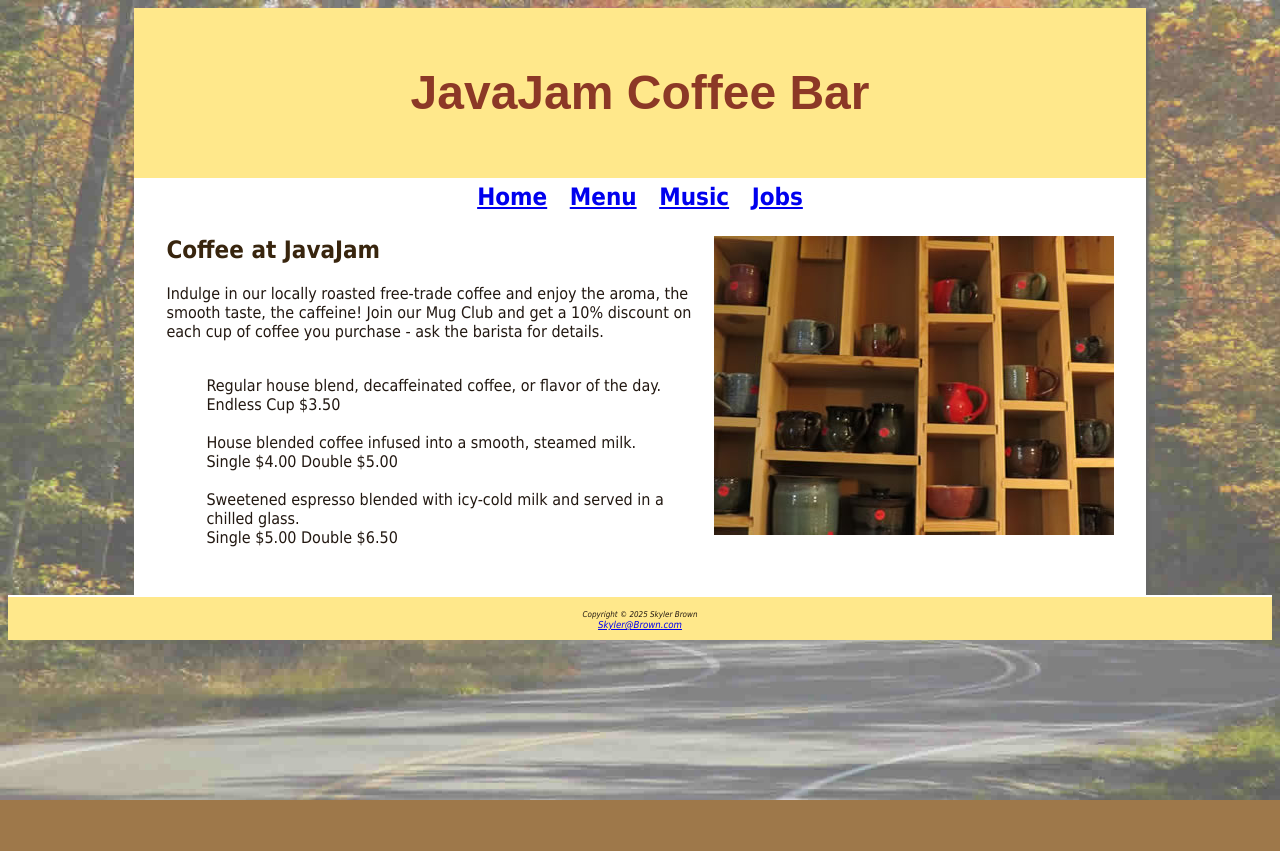
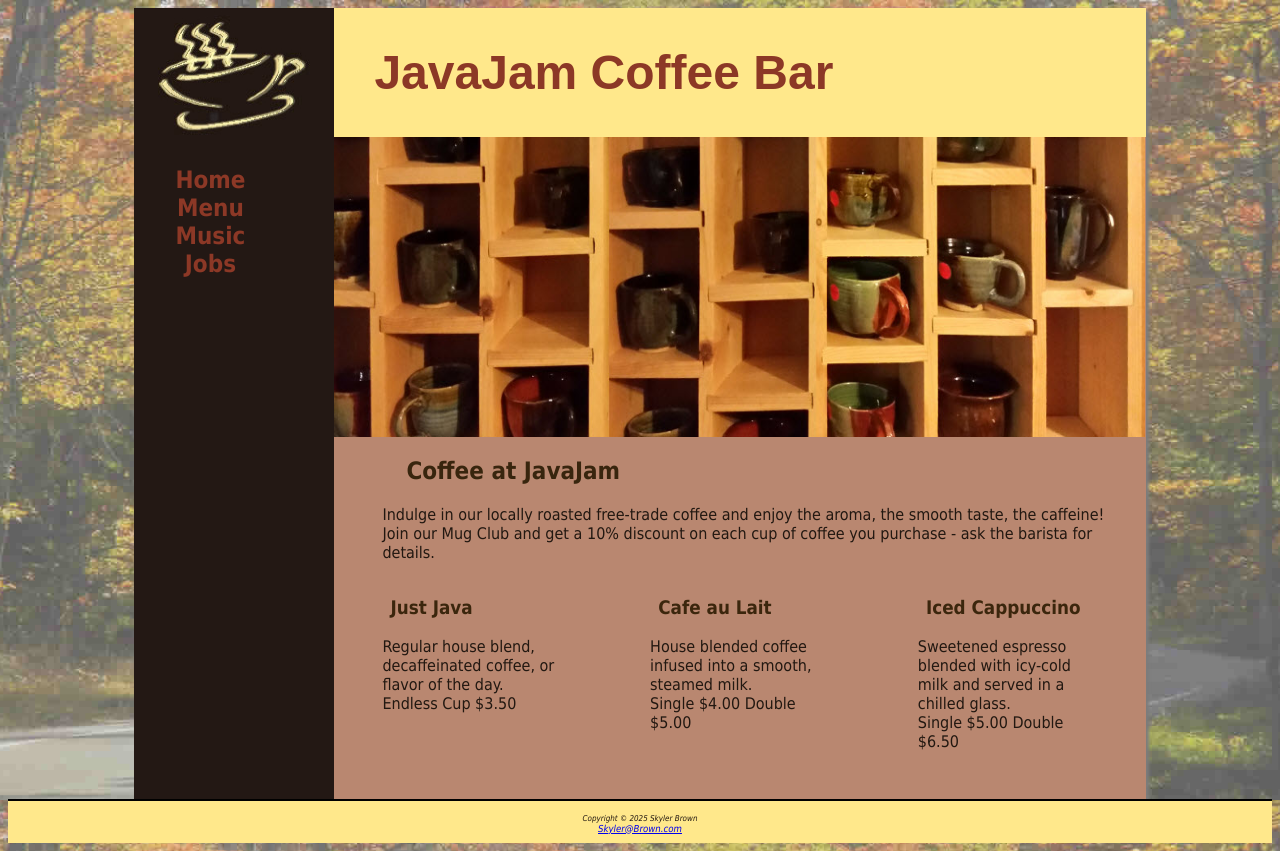
Before and after one commit to SaltyBrown/SaltyBrown.github.io, a plain HTML site: page javajam/menu.html in a window 1280 px wide. Before the commit the page ends 800 px from the top, so only its background shows below. Drawn offline with Linux system fonts and the light colour scheme; files whose address does not match are found by name.

Commit message:
Assignment 6
CSS Two-Column Page Layout

```diff
--- a/javajam/javajam.css
+++ b/javajam/javajam.css
@@ -1,6 +1,6 @@
 body {
     background-color: #9e784a;
-    background-image: url(C:\Users\Brash\OneDrive\Desktop\Websites\SaltyBrown.github.io\javajam\images\fadedroad50.jpg);
+    background-image: url(images/fadedroad50.jpg);
 	background-repeat: no-repeat;
 	background-size: cover;
 	background-attachment: fixed;
@@ -9,25 +9,43 @@ body {
 }
 
 #wrapper {
-    background-color: #ffffff;
+    background-color: #231814;
     margin-left: auto;
     margin-right: auto;
     width: 80%;
     min-width: 900px;
 	max-width: 1280px;
-	box-shadow: 3px 3px 3px #676767;
+	box-shadow: 3px 3px 3px #7c7c7c;
+	padding: 0;
 }
 
 header {
     background-color: #ffe88b;
+	background-image: url(images/coffeelogo.jpg);
+	background-repeat: no-repeat;
     color: #8C3826;
-    text-align: center;
+	padding-left: 240px;
     padding-top: 5px;
 	padding-bottom: 5px;
 }
 
+header a {
+	text-decoration: none;
+}
+
+header a:link {
+	color: #8C3826;
+}
+
+header a:visited {
+	color: #8C3826;
+}
+
+header a:hover {
+	color: #c38071;
+}
+
 h1 {
-    line-height: 200%;
     font-size: 3em;
 	font-family: sans-serif;
 }
@@ -38,34 +56,76 @@ h2 {
 
 h3,
 dt {
-	color: #ffffff;
+	color: #3b260d;
 }
 
 h4 {
 	background-color: #bea37e;
 	font-size: 1.2em;
 	padding-left: .5em;
-	padding-bottom: .25em;
+	padding-bottom: 0;
+	clear: left;
 }
 
 nav {
+	float: left;
     font-weight: bold;
     text-align: center;
     font-size: 1.5em;
 	padding-top: 5px;
 	padding-bottom: 5px;
+	width: 200px;
+}
+
+nav a {
+	text-decoration: none;
+}
+
+nav a:link {
+	color: #8C3826;
+}
+
+nav a:visited {
+	color: #8C3826;
+}
+
+nav a:hover {
+	color: #c38071;
+}
+
+nav ul {
+	list-style-type: none;
+	padding-left: 0;
 }
 
 main {
+	background-color: #b98770;
 	display: block;
-	padding-left: 2em;
+	margin-left: 200px;
+	overflow: auto;
+	padding: 0 0 2em 0;
+}
+
+main h2, h3, h4, p, div, ul, dl {
+	padding-left: 3em;
 	padding-right: 2em;
-	padding-bottom: 2em;
 }
 
 .details {
 	padding-left: 20%;
 	padding-right: 20%;
+	overflow: auto;
+}
+
+.floatleft {
+	float: left;
+	padding-right: 2em;
+	padding-bottom: 2em;
+}
+
+.onethird {
+	float: left;
+	width: 33%;
 }
 
 img {
@@ -76,9 +136,23 @@ img {
 
 #homehero {
 	height: 300px;
-	background-image: url(C:\Users\Brash\OneDrive\Desktop\Websites\SaltyBrown.github.io\javajam\images\hero.jpg);
+	background-image: url(images/hero.jpg);
 	background-repeat: no-repeat;
-	background-size: cover;
+	background-size: 100% 100%;
+}
+
+#heromugs {
+	height: 300px;
+	background-image: url(images/heromugs.jpg);
+	background-repeat: no-repeat;
+	background-size: 100% 100%;
+}
+
+#heroguitar {
+	height: 300px;
+	background-image: url(images/heroguitar.jpg);
+	background-repeat: no-repeat;
+	background-size: 100% 100%;
 }
 
 footer {
@@ -87,5 +161,5 @@ footer {
     font-style: italic;
     text-align: center;
     padding-bottom: 1em;
-	border-top: 2px solid #ffffff;
+	border-top: 2px solid #000000;
 }
--- a/javajam/menu.html
+++ b/javajam/menu.html
@@ -10,25 +10,35 @@
 <body>
 <div id="wrapper">
     <header>
-        <h1>JavaJam Coffee Bar</h1>
+        <h1><a href="index.html">JavaJam Coffee Bar</a></h1>
     </header>
-        <nav><b><a href="index.html">Home</a> &nbsp;
-                <a href="menu.html">Menu</a> &nbsp;
-                <a href="music.html">Music</a> &nbsp;
-                <a href="jobs.html">Jobs</a></b>
+        <nav>
+        <ul>
+            <li><a href="index.html">Home</a></li>
+            <li><a href="menu.html">Menu</a></li>
+            <li><a href="music.html">Music</a></li>
+            <li><a href="jobs.html">Jobs</a></li>
+        </ul>
     </nav>
     <main>
-        <img src="images/mugs.jpg" alt="coffee mugs" align="right" width="400" height="299">
+        <div id="heromugs">
+        </div>
         <h2>Coffee at JavaJam</h2>
-        <p>Indulge in our locally roasted free-trade coffee and enjoy the aroma, the smooth taste, the caffeine! Join our Mug Club and get a 10% discount on each cup of coffee you purchase - ask the barista for details.</p>
-        <dl>
-        <dt><strong>Just Java</strong></dt>
-        <dd>Regular house blend, decaffeinated coffee, or flavor of the day. <br>Endless Cup $3.50<br></dd>
-        <dt><strong>Cafe au lait</strong></dt>
-        <dd>House blended coffee infused into a smooth, steamed milk.<br> Single $4.00 Double $5.00<br></dd>
-        <dt><strong>Iced Cappuccino</strong></dt>
-        <dd>Sweetened espresso blended with icy-cold milk and served in a chilled glass. <br>Single $5.00 Double $6.50 <br></dd>
-        </dl>
+            <p>Indulge in our locally roasted free-trade coffee and enjoy the aroma, the smooth taste,
+            the caffeine! Join our Mug Club and get a 10% discount on each cup of coffee you
+            purchase - ask the barista for details.</p>
+        <section class="onethird">
+        <h3>Just Java</h3>
+            <p>Regular house blend, decaffeinated coffee, or flavor of the day.<br>Endless Cup $3.50</p>
+        </section>
+        <section class="onethird">
+        <h3>Cafe au Lait</h3>
+            <p>House blended coffee infused into a smooth, steamed milk.<br>Single $4.00 Double $5.00</p>
+        </section>
+        <section class="onethird">
+        <h3>Iced Cappuccino</h3>
+            <p>Sweetened espresso blended with icy-cold milk and served in a chilled glass.<br>Single $5.00 Double $6.50</p>
+        </section>
     </main>
 </div>
 </body>
```
Also changed, not shown: javajam/index.html (+9 -6 lines), javajam/music.html (+9 -5 lines), javajam/images/coffeelogo.jpg (added), javajam/images/heroguitar.jpg (added), javajam/images/heromugs.jpg (added).
